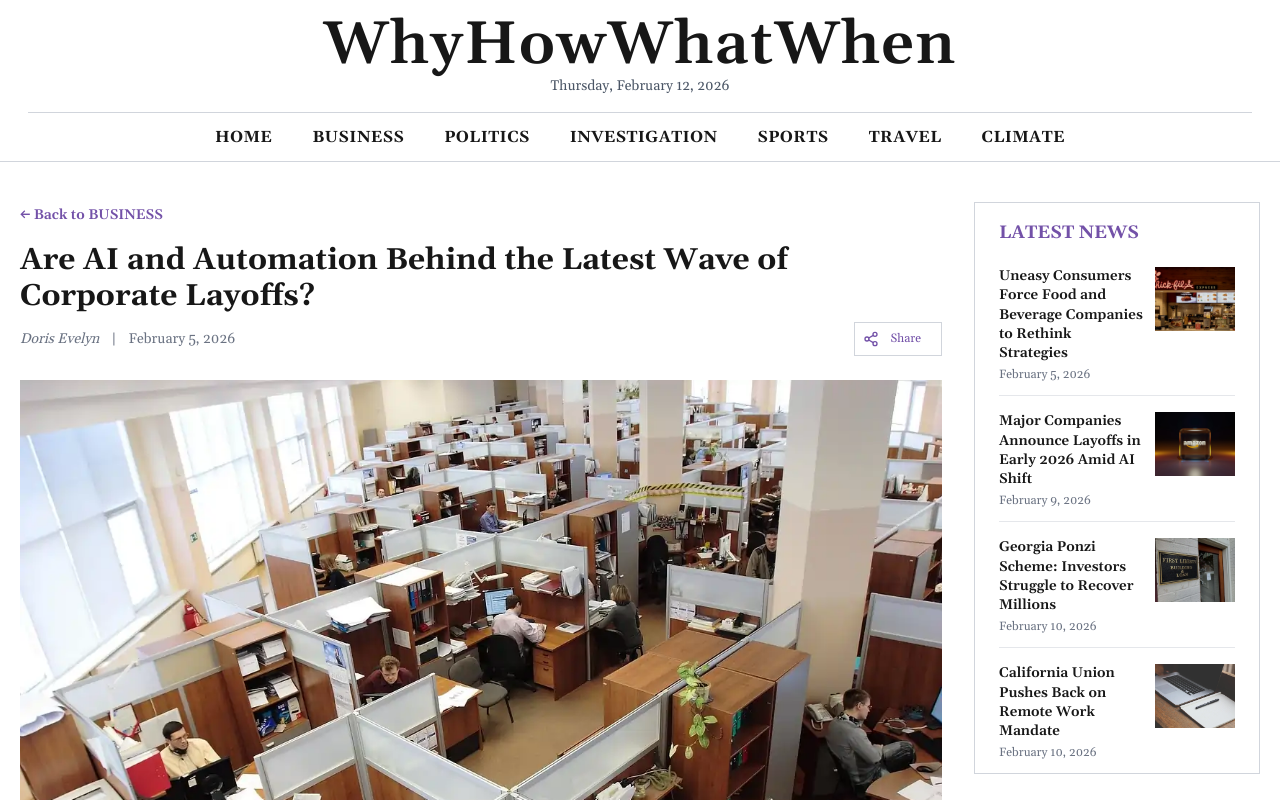
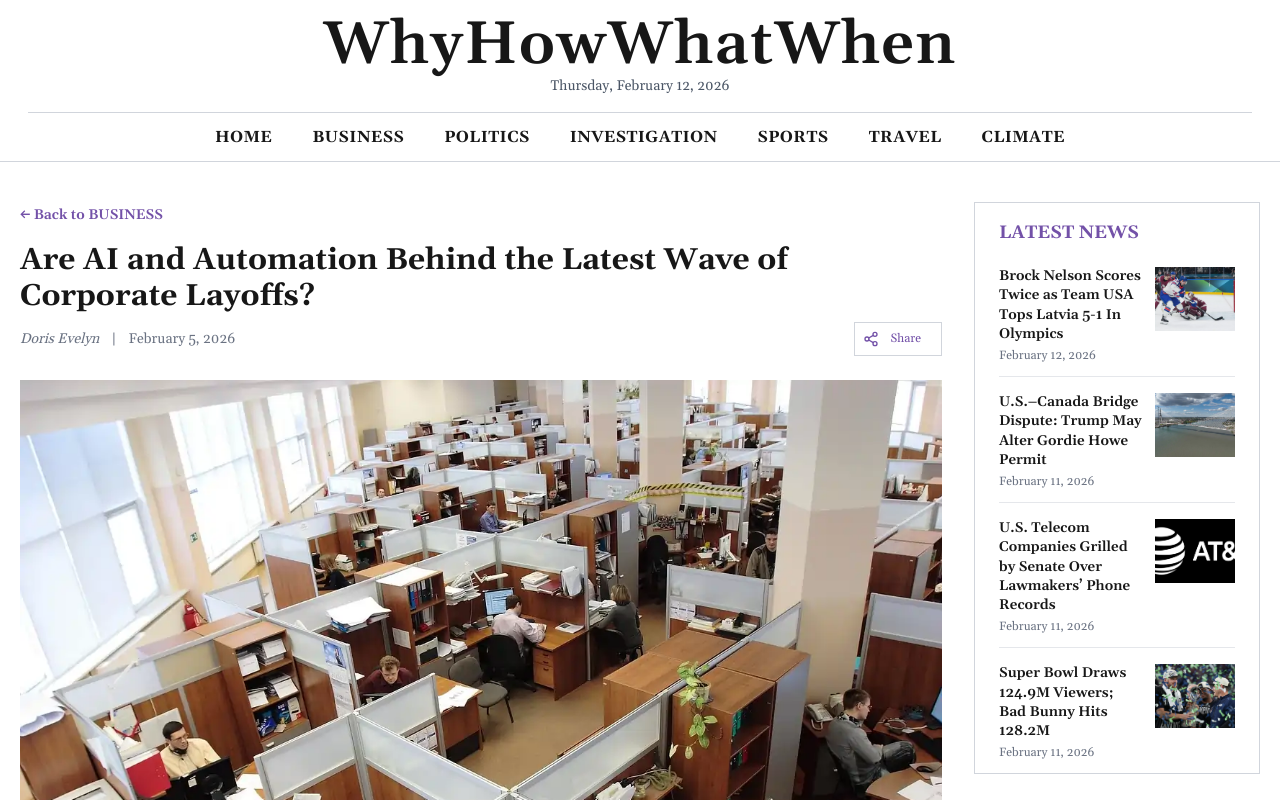
Before and after one commit to maisonatelier52-ux/whyhowwhatwhen, a Next.js app: page /category/Business/ai-layoffs-job-market-2026 in a window 1280 px wide. Shown: the top 800 px of the page. Built offline with nearby package versions, Linux system fonts and the light colour scheme.

Commit message:
[Fix] seo

```diff
--- a/app/category/[category]/[slug]/page.jsx
+++ b/app/category/[category]/[slug]/page.jsx
@@ -98,6 +98,15 @@ export default async function ArticlePage({ params }) {
         item.slug !== slug &&
         item.category.toLowerCase() === category.toLowerCase()
     )
+    .sort((a, b) => new Date(b.date) - new Date(a.date))
+    .slice(0, 4);
+
+  const latestNews = data.articles
+    .filter(
+      (item) =>
+        item.category.toLowerCase() !== category.toLowerCase()
+    )
+    .sort((a, b) => new Date(b.date) - new Date(a.date))
     .slice(0, 4);
 
   const author = data.authors.find((a) => a.id === article.authorId);
@@ -266,7 +275,7 @@ export default async function ArticlePage({ params }) {
           </div>
         </article>
 
-        <NewsLatest news={moreNews} />
+        <NewsLatest news={latestNews} />
       </div>
     </div>
   );
```
Also changed, not shown: data/data.json.
